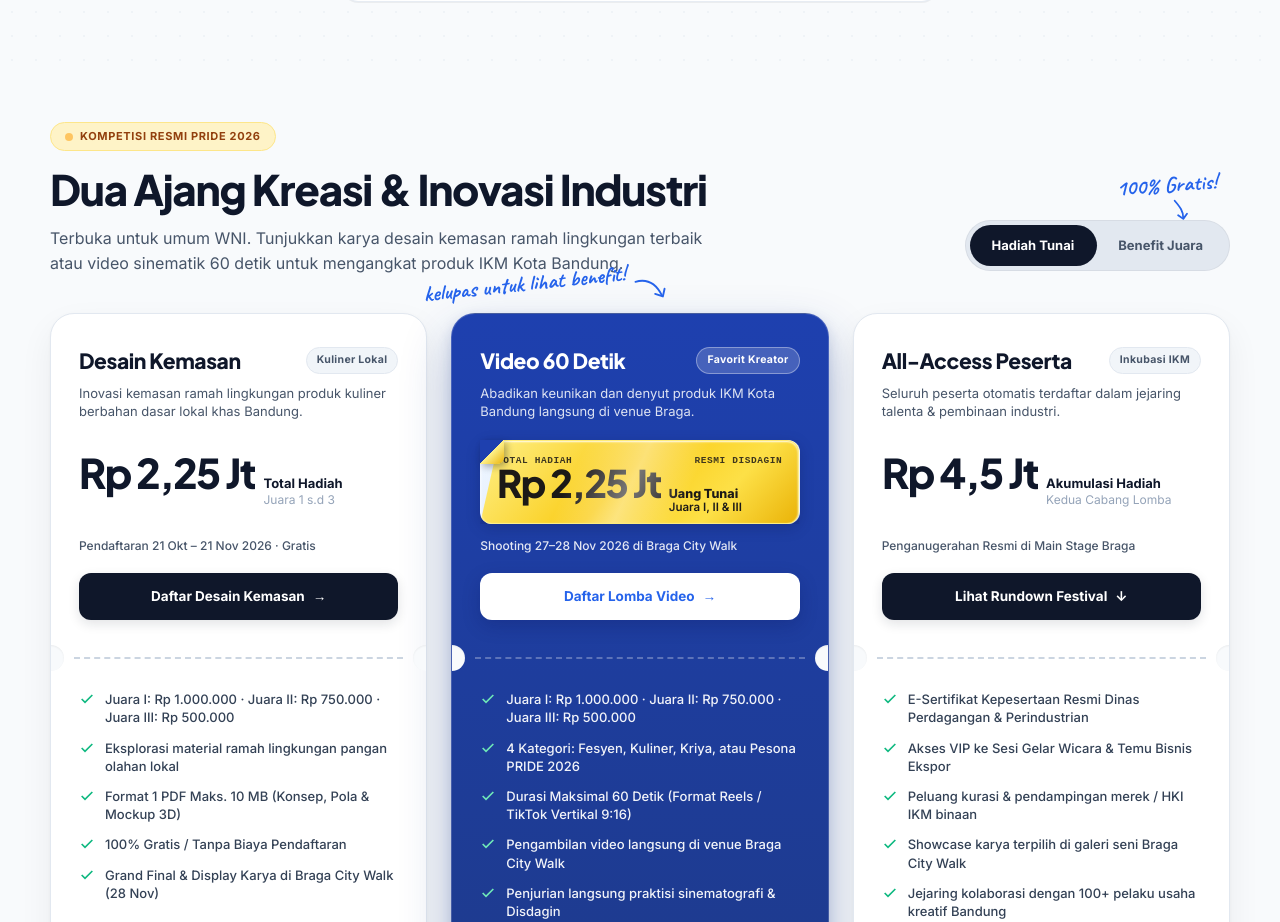
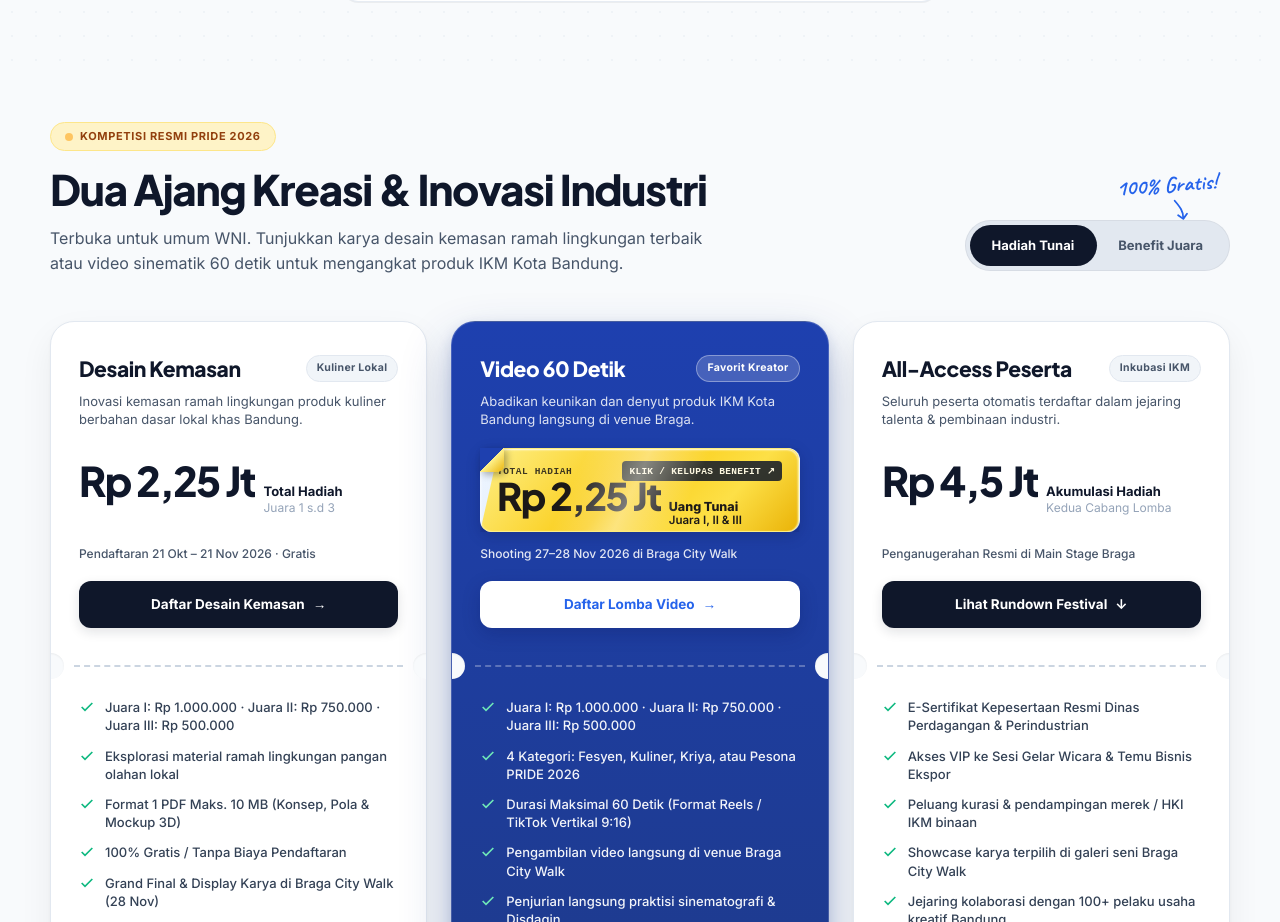
Before and after one commit to Syd-max/pride-industri-2026, a Next.js app: page / in a window 1280 px wide. Shown: the part 8108-9030 px from the top of the page. Built offline with nearby package versions, Linux system fonts and the light colour scheme.

Commit message:
fix(competition): eliminate handwritten note text collision with header description, improve section clearance, and embed interactive peel hint directly in ticket badge

```diff
--- a/src/components/sections/CompetitionSection.tsx
+++ b/src/components/sections/CompetitionSection.tsx
@@ -214,17 +214,6 @@ export default function CompetitionSection() {
 
         {/* ─── 3 Ticket Cards Grid ─── */}
         <div className="tickets-grid">
-          {/* Handwritten "peel for benefits" annotation */}
-          <div
-            className={`handwritten-note note-peel ${viewMode === 'benefit' ? 'hidden' : ''}`}
-          >
-            <span>kelupas untuk lihat benefit!</span>
-            <svg viewBox="0 0 42 36" fill="none" strokeWidth="2.2" strokeLinecap="round" strokeLinejoin="round">
-              <path d="M4 12 C18 8, 28 14, 35 28" />
-              <path d="M27 26 L36 29 L38 20" />
-            </svg>
-          </div>
-
           {/* CARD 1: LOMBA DESAIN KEMASAN */}
           <article className="ticket-card">
             <div className="ticket-top">
@@ -374,7 +363,7 @@ export default function CompetitionSection() {
                 >
                   <div className="sticker-top-row">
                     <span>TOTAL HADIAH</span>
-                    <span>RESMI DISDAGIN</span>
+                    <span className="save-badge">KLIK / KELUPAS BENEFIT ↗</span>
                   </div>
                   <div className="sticker-main-row">
                     <span className="sticker-price">Rp 2,25 Jt</span>
--- a/src/components/sections/competition-tickets.css
+++ b/src/components/sections/competition-tickets.css
@@ -38,7 +38,7 @@
   display: flex;
   align-items: flex-end;
   justify-content: space-between;
-  margin-bottom: clamp(24px, 3.5vw, 36px);
+  margin-bottom: clamp(32px, 4vw, 44px);
   gap: 24px;
   position: relative;
 }
@@ -170,38 +170,6 @@
   gap: 24px;
   align-items: stretch;
   position: relative;
-}
-
-/* "peel for benefits" annotation above middle featured card */
-.note-peel {
-  top: -42px;
-  left: 33.33%;
-  margin-left: -20px;
-  display: flex;
-  align-items: flex-end;
-  gap: 6px;
-  z-index: 20;
-  transition: opacity 0.35s ease, transform 0.35s ease;
-}
-
-.note-peel.hidden {
-  opacity: 0;
-  transform: translateY(6px);
-  pointer-events: none;
-}
-
-.note-peel span {
-  transform: rotate(-6deg);
-  display: inline-block;
-  margin-bottom: 8px;
-  white-space: nowrap;
-}
-
-.note-peel svg {
-  width: 36px;
-  height: 32px;
-  stroke: var(--blue-handwriting);
-  flex-shrink: 0;
 }
 
 /* Base Ticket Card */
@@ -756,7 +724,7 @@
     gap: 20px;
     margin-bottom: 40px;
   }
-  .note-peel {
+  .note-top-right {
     display: none;
   }
 }
```
